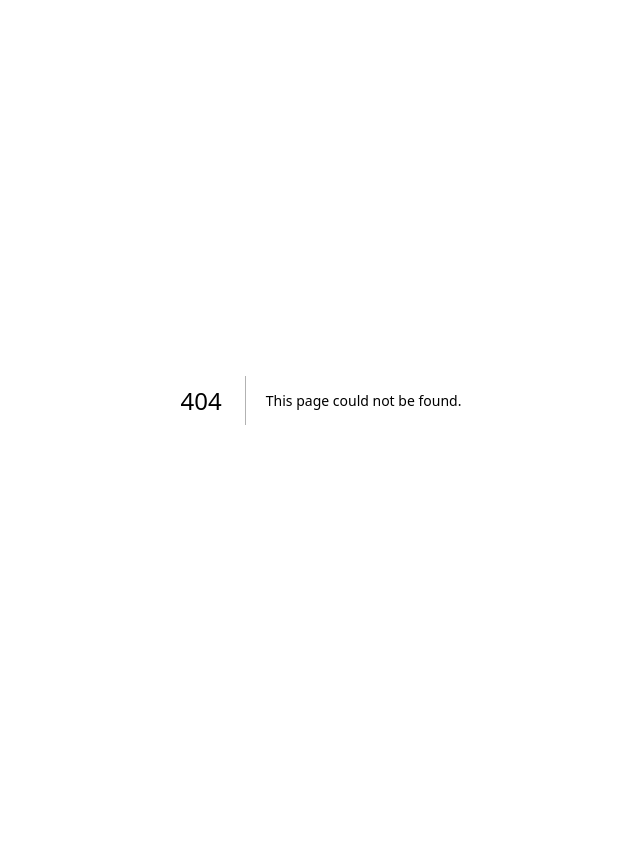
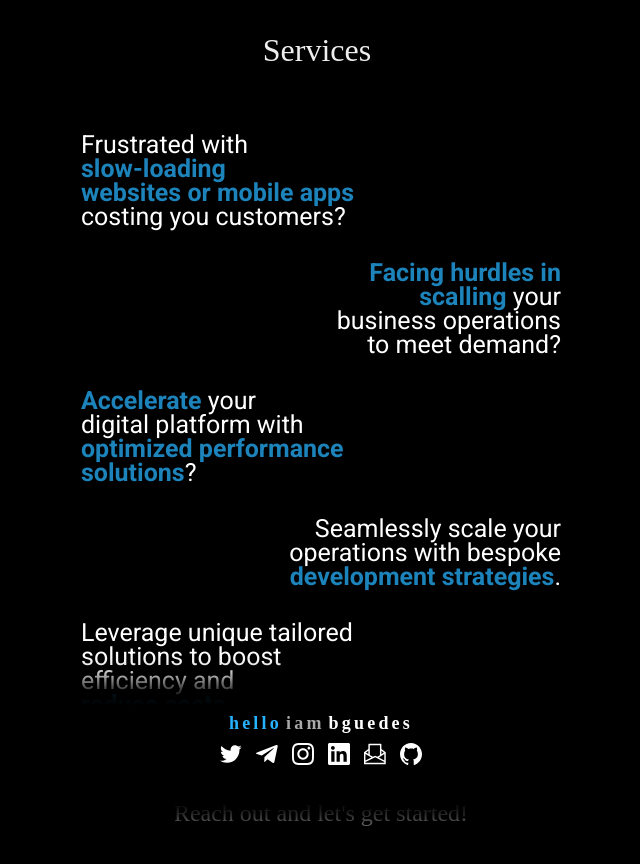
Before and after one commit to helloiambguedes/portal, a Next.js app: page /services in a window 1280 px wide. Before the commit this address had no page. Shown: the top 864 px of the page, without its empty margins (319-959 px from the left). Before the commit the page ends 800 px from the top, so only its background shows below. Built offline with nearby package versions, Linux system fonts and the light colour scheme.

Commit message:
ui: added services page

```diff
--- a/src/components/brand-mark/index.tsx
+++ b/src/components/brand-mark/index.tsx
@@ -1,27 +1,20 @@
 import Image from "next/image";
 import styles from "./styled.module.css";
-import { useEffect, useState } from "react";
+import Link from "next/link";
 
 let toggleCallback = () => {};
 export const toggleBrandMark = toggleCallback;
 
 export const BrandMark = () => {
-	const [isShown, setIsShown] = useState(false);
-	useEffect(() => {
-		// @ts-ignore
-		toggleCallback = setIsShown;
-		return () => {
-			toggleCallback = () => {};
-		};
-	});
-	return isShown ? (
+	return (
 		<div className={styles.Container}>
 			<div>
 				<section className={styles.AboutMe}>
-					<h1>
+					<h1><Link href="/">
 						<span className={styles.BlueSpan}>hello</span>
 						<span className={styles.GreySpan}>iam</span>
 						<span>bguedes</span>
+						</Link>
 					</h1>
 				</section>
 				<section className={styles.List}>
@@ -75,7 +68,5 @@ export const BrandMark = () => {
 				</section>
 			</div>
 		</div>
-	) : (
-		<></>
 	);
 };
--- a/src/components/brand-mark/styled.module.css
+++ b/src/components/brand-mark/styled.module.css
@@ -1,13 +1,17 @@
 .Container {
-	position: absolute;
-	top: 0;
-	left: 0;
-	padding: 32px 16px;
+	position: fixed;
+	bottom: 0;
+	left: 50%;
+	padding: 8px 16px 32px;
+	transform: translate(-50%, 0);
+	background-color: #000;
+	width: 100%;
+	box-shadow: 0 0 24px 24px #000;
 }
 
 .AboutMe {
 	display: flex;
-	justify-content: flex-start;
+	justify-content: center;
 }
 
 .AboutMe h1 {
@@ -16,6 +20,7 @@
 	font-size: 18px;
 	font-family: "Titillium Web";
 	letter-spacing: 0.2rem;
+	margin-bottom: 2px;
 }
 
 .BlueSpan {
@@ -33,7 +38,7 @@
 	margin-top: 8px;
 	display: flex;
 	align-items: center;
-	justify-content: flex-start;
+	justify-content: center;
 	color: white;
 	gap: 14px;
 }
--- /dev/null
+++ b/src/components/services/index.tsx
@@ -0,0 +1,30 @@
+import styles from "./styled.module.css";
+
+export const Services = () => (
+	<div className={styles.App}>
+		<div className={styles.Title}>Services</div>
+		<ul>
+			<li>
+				Frustrated with<br/><b>slow-loading<br/>websites or mobile apps</b><br/>costing you
+				customers?
+			</li>
+			<li>
+				<b>Facing hurdles in<br/>scalling</b> your<br/>business operations<br/>to meet demand?
+			</li>
+			<li>
+				<b>Accelerate</b> your<br/>digital platform with<br/><b>optimized performance<br/>solutions</b>?
+			</li>
+			<li>
+				Seamlessly scale your<br/>operations with bespoke<br/><b>development strategies</b>.
+			</li>
+			<li>
+				Leverage unique tailored<br/>solutions to boost<br/>efficiency and<br/><b>reduce costs</b>.
+			</li>
+		</ul>
+		<h1>
+			Ready for a faster, more scalable solution?
+			<br />
+			Reach out and let&apos;s get started!
+		</h1>
+	</div>
+);
--- /dev/null
+++ b/src/components/services/styled.module.css
@@ -0,0 +1,70 @@
+.App {
+	min-height: 100vh;
+	width: 100%;
+	display: flex;
+	justify-content: flex-start;
+	align-items: center;
+	flex-direction: column;
+	gap: 24px;
+	background: #000;
+	font-family: "Roboto";
+	padding: 32px 32px 124px;
+	text-align: center;
+}
+
+.Title {
+	font-size: 32px;
+	letter-spacing: 0rem;
+	padding: 0 8px 8px 0;
+	font-family: "Titillium Web";
+	color: #eee;
+}
+
+.App ul {
+	width: 100%;
+	list-style-type: none;
+	display: flex;
+	flex-direction: column;
+	justify-content: center;
+	gap: 32px;
+	flex: 1;
+	margin: 32px 0;
+}
+
+.App ul li {
+	width: 	480px;
+	font-size: 25px;
+	color: #fff;
+	line-height: 1.25rem;
+	text-align: left;
+	font-style: "Roboto";
+	align-self: center;
+	line-height: 1.5rem;
+}
+
+.App ul li b {
+	color: #26b2ffbb;
+}
+
+.App ul li:nth-child(2n) {
+	text-align: right;
+}
+
+.App h1 {
+	font-family: "Titillium Web";
+	font-weight: 400;
+	font-size: 24px;
+	color: #ffffffbb;
+	transition-duration: 0.5s;
+	cursor: pointer;
+}
+
+.App h1:hover {
+	color: #ffffff;
+}
+
+@media (max-width: 600px) {
+	.App ul li {
+		width: 100%;
+	}
+}
--- a/src/components/what-i-do/styled.module.css
+++ b/src/components/what-i-do/styled.module.css
@@ -1,4 +1,5 @@
 .App {
+	height: 100vh;
 	display: flex;
 	justify-content: center;
 	align-items: center;
@@ -6,7 +7,6 @@
 	gap: 24px;
 	background: #000;
 	box-shadow: 0 0 300px 100px #000;
-	margin-bottom: 256px;
 }
 
 .Container {
--- /dev/null
+++ b/src/pages/services.tsx
@@ -0,0 +1,45 @@
+import Head from "next/head";
+import Script from "next/script";
+import { BrandMark } from "@/components/brand-mark";
+import { Services } from "@/components/services";
+
+const TITLE = "helloiambguedes";
+const DESCRIPTION =
+	"Welcome to my portal, the starting point to discover more about my career.";
+
+export default function Home() {
+	return (
+		<>
+			<Head>
+				<title>{TITLE}</title>
+				<meta name="description" content={DESCRIPTION} />
+				<meta name="viewport" content="width=device-width, initial-scale=1" />
+				<meta property="og:title" content={TITLE} />
+				<meta property="og:description" content={DESCRIPTION} />
+				<meta property="og:image" content="/image.png" />
+
+				<style>
+					{`@import url('https://fonts.googleapis.com/css2?family=Roboto:ital,wght@1,300&display=swap');`}
+					{`@import url('https://fonts.googleapis.com/css2?family=Roboto:ital,wght@0,100;0,300;0,400;0,500;0,700;0,900;1,100;1,300;1,400;1,500;1,700;1,900&display=swap')`}
+				</style>
+				<link rel="icon" href="/favicon.ico" />
+			</Head>
+			<main>
+				<BrandMark />
+				<Services />
+			</main>
+			<Script
+				src="https://www.googletagmanager.com/gtag/js?id=G-D75SLEP2XJ"
+				strategy="afterInteractive"
+			/>
+			<Script id="google-analytics" strategy="afterInteractive">
+				{`
+      window.dataLayer = window.dataLayer || [];
+      function gtag(){dataLayer.push(arguments);}
+      gtag('js', new Date());
+
+      gtag('config', 'G-D75SLEP2XJ');`}
+			</Script>
+		</>
+	);
+}
--- /dev/null
+++ b/src/pages/thoughts.tsx
@@ -0,0 +1,42 @@
+import Head from "next/head";
+import Script from "next/script";
+
+const TITLE = "helloiambguedes";
+const DESCRIPTION =
+	"Welcome to my portal, the starting point to discover more about my career.";
+
+export default function Home() {
+	return (
+		<>
+			<Head>
+				<title>{TITLE}</title>
+				<meta name="description" content={DESCRIPTION} />
+				<meta name="viewport" content="width=device-width, initial-scale=1" />
+				<meta property="og:title" content={TITLE} />
+				<meta property="og:description" content={DESCRIPTION} />
+				<meta property="og:image" content="/image.png" />
+
+				<style>
+					{`@import url('https://fonts.googleapis.com/css2?family=Roboto:ital,wght@1,300&display=swap');`}
+					{`@import url('https://fonts.googleapis.com/css2?family=Roboto:ital,wght@0,100;0,300;0,400;0,500;0,700;0,900;1,100;1,300;1,400;1,500;1,700;1,900&display=swap')`}
+				</style>
+				<link rel="icon" href="/favicon.ico" />
+			</Head>
+			<main>
+				<h1>WIP</h1>
+			</main>
+			<Script
+				src="https://www.googletagmanager.com/gtag/js?id=G-D75SLEP2XJ"
+				strategy="afterInteractive"
+			/>
+			<Script id="google-analytics" strategy="afterInteractive">
+				{`
+      window.dataLayer = window.dataLayer || [];
+      function gtag(){dataLayer.push(arguments);}
+      gtag('js', new Date());
+
+      gtag('config', 'G-D75SLEP2XJ');`}
+			</Script>
+		</>
+	);
+}
```
Also changed, not shown: src/components/welcome/index.tsx (+15 -0 lines), src/components/welcome/styled.module.css (+76 -0 lines), src/components/what-i-do/index.tsx (+0 -12 lines).
